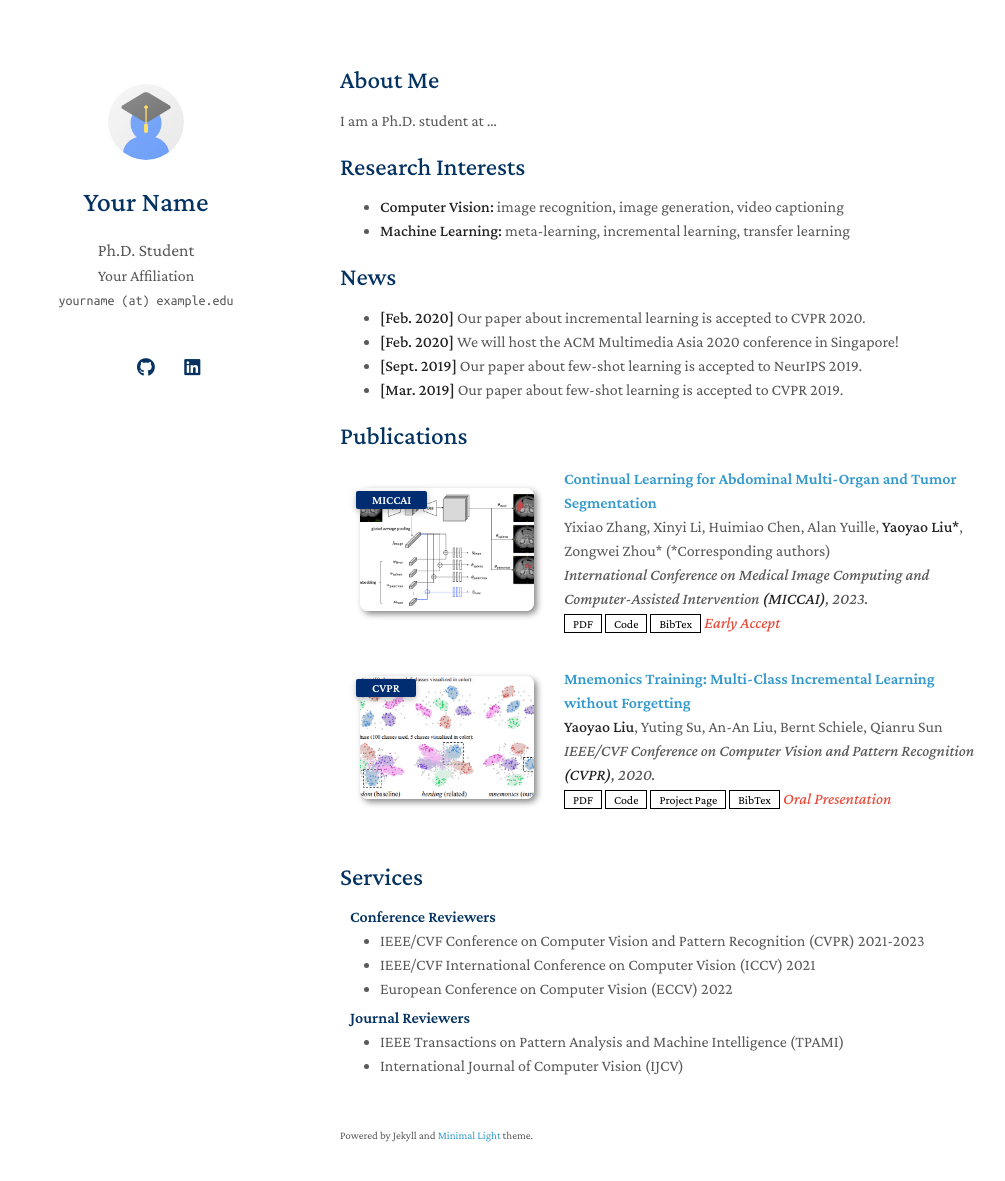
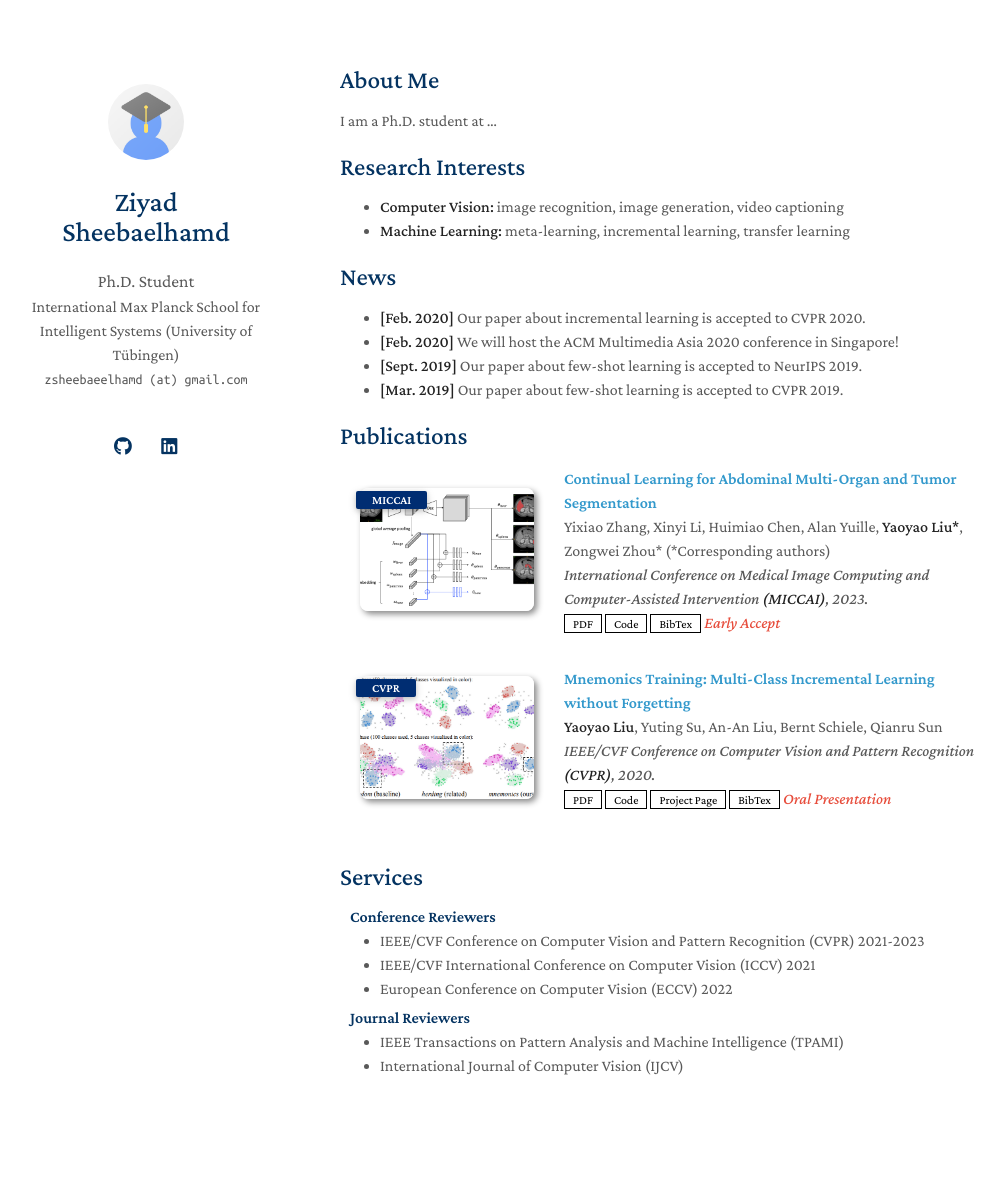
Before and after one commit to ziyadsheeba/ziyadsheeba.github.io, a Jekyll site: the page built from index.md, in a window 1280 px wide and 1216 px high. Shown: the top 1181 px of the window, without its empty margins (130-1135 px from the left). Built offline with Jekyll 4.4.1, drawn with Linux system fonts in a browser that asks for light colours; a style sheet for code colours, icons or effects is not loaded; our own code applies the rules of GitHub Pages for plain Markdown files.

Commit message:
Update _config.yml

```diff
--- a/_config.yml
+++ b/_config.yml
@@ -1,8 +1,8 @@
 # Basic Information
-title: Your Name
+title: Ziyad Sheebaelhamd
 position: Ph.D. Student
-affiliation: Your Affiliation
-email: yourname (at) example.edu
+affiliation: International Max Planck School for Intelligent Systems (University of Tübingen)
+email: zsheebaeelhamd (at) gmail.com
 
 # Search Engine Optimization (SEO)
 # The following information is used to improve the website traffic from search engines, e.g., Google.
@@ -12,11 +12,10 @@ canonical: https://minimal-light-theme.yliu.me/
 
 # Links
 # If you don't need one of them, you may delete the corresponding line.
-google_scholar: https://scholar.google.com/
-cv_link: assets/files/curriculum_vitae.pdf
-github_link: https://github.com/
-linkedin: https://www.linkedin.com/
-twitter: https://twitter.com/
+google_scholar: https://scholar.google.com/citations?user=gWY6UCEAAAAJ&hl=de
+github_link: https://github.com/ziyadsheeba
+linkedin: https://www.linkedin.com/in/ziyad-sheeba-elhamd/
+twitter: https://x.com/sheebaelhamd
 
 # Images (e.g., your profile picture and your website's favicon)
 # "favicon" and "favicon_dark" are used for the light and dark modes, respectively.
@@ -26,7 +25,7 @@ favicon_dark: ./assets/img/favicon-dark.png
 
 # Footnote
 # You may use the option to disable the footnote, "Powered by Jekyll and Minimal Light theme."
-enable_footnote: true
+enable_footnote: false
 
 # Auto Dark Mode
 # You may use the option to disable the automatic dark theme
```
